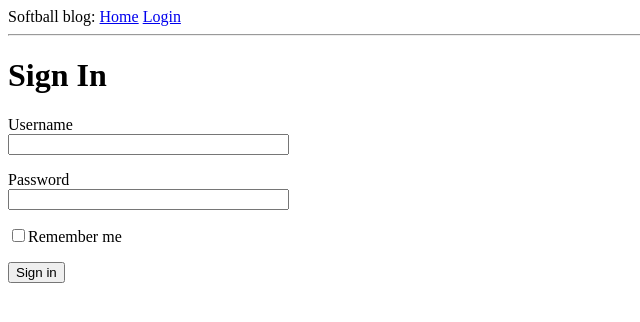
After one commit to remydlc/softball_stats, a Flask app: page /login in a window 1280 px wide. The commit adds this page. Shown: the top 322 px of the page, without its empty margins (0-640 px from the left). Run offline with Flask 3, Linux system fonts and the light colour scheme.

Commit message:
Initial working min site

```diff
--- a/app/__init__.py
+++ b/app/__init__.py
@@ -1,5 +1,7 @@
 from flask import Flask
+from config import Config
 
 app = Flask(__name__)
+app.config.from_object(Config)
 
 from app import routes
--- /dev/null
+++ b/app/forms.py
@@ -0,0 +1,10 @@
+from flask_wtf import FlaskForm
+from wtforms import StringField, PasswordField, BooleanField, SubmitField
+from wtforms.validators import DataRequired
+
+
+class LoginForm(FlaskForm):
+    username = StringField("Username", validators=[DataRequired()])
+    password = PasswordField("Password", validators=[DataRequired()])
+    remember_me = BooleanField("Remember me")
+    submit = SubmitField("Sign in")
--- a/app/routes.py
+++ b/app/routes.py
@@ -1,9 +1,22 @@
+from flask import render_template
 from app import app
-from flask import render_template
+from app.forms import LoginForm
 
 
 @app.route("/")
 @app.route("/index")
 def index():
     user = {"username": "Remy"}
-    return render_template("index.html", title="Home", user=user)
+    posts = [
+        {"author": {"username": "John"}, "body": "Beautiful day in Portland!"},
+        {"author": {"username": "Susan"}, "body": "The Avengers movie was so cool!"},
+    ]
+    return render_template(
+        "index.html", title="Remy's Softball site", user=user, posts=posts
+    )
+
+
+@app.route("/login")
+def login():
+    form = LoginForm()
+    return render_template("login.html", title="Sign-in", form=form)
--- /dev/null
+++ b/app/templates/base.html
@@ -0,0 +1,19 @@
+<!doctype html>
+<html>
+    <head>
+        {% if title %}
+        <title>{{ title }} - Softball blog</title>
+        {% else %}
+        <title>Welcome to Remy Softball Site</title>
+        {% endif %}
+    </head>
+    <body>
+        <div>
+            Softball blog:
+            <a href="/index">Home</a>
+            <a href="/login">Login</a>
+        </div>
+        <hr>
+        {% block content %}{% endblock %}
+    </body>
+</html>
--- /dev/null
+++ b/app/templates/login.html
@@ -0,0 +1,19 @@
+{% extends "base.html" %}
+
+{% block content %}
+
+<h1>Sign In</h1>
+<form action="" method="post" novalidate>
+    {{ form.hidden_tag() }}
+    <p>
+        {{ form.username.label}}<br>
+        {{ form.username(size=32) }}
+    </p>
+    <p>
+        {{ form.password.label }}<br>
+        {{ form.password(size=32) }}
+    </p>
+    <p> {{ form.remember_me() }}{{ form.remember_me.label }}</p>
+    <p>{{ form.submit() }}</p>
+</form>
+{% endblock %}
```
Also changed, not shown: app/templates/index.html (+8 -10 lines), config.py (added, +18 -0 lines), 1 other file.
